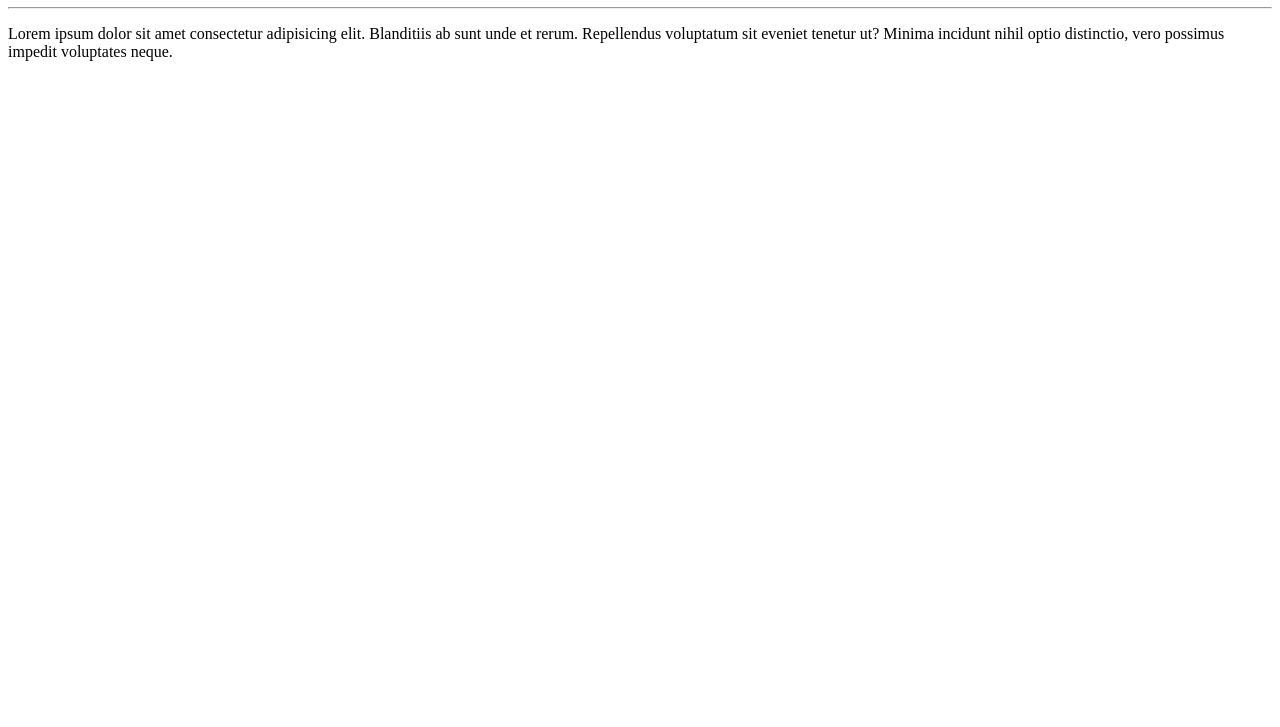
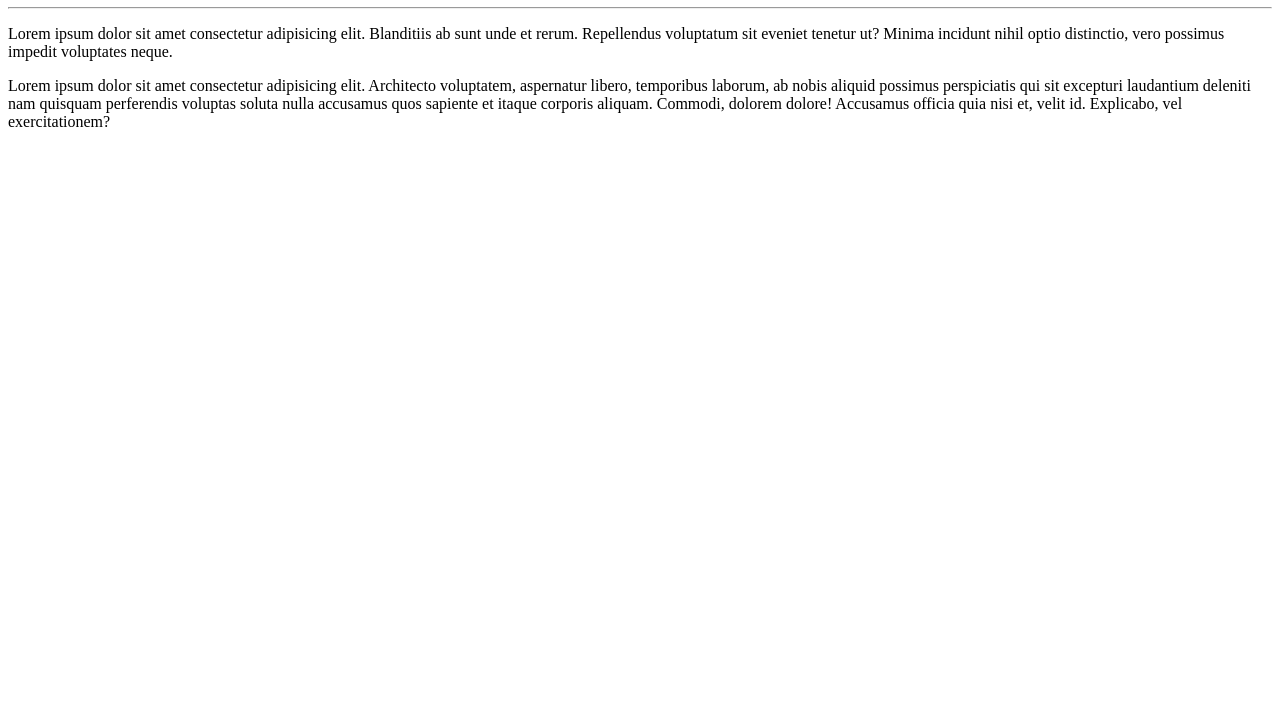
Before and after one commit to chavesrafa/Hello--World-, a plain HTML site: page site-exemplo/index.html in a window 1280 px wide. Shown: the part 73-800 px from the top of the page. Drawn offline with Linux system fonts and the light colour scheme.

Commit message:
adicionei um paragrafo

```diff
--- a/site-exemplo/index.html
+++ b/site-exemplo/index.html
@@ -14,5 +14,13 @@
       sunt unde et rerum. Repellendus voluptatum sit eveniet tenetur ut? Minima
       incidunt nihil optio distinctio, vero possimus impedit voluptates neque.
     </p>
+    <p>
+      Lorem ipsum dolor sit amet consectetur adipisicing elit. Architecto
+      voluptatem, aspernatur libero, temporibus laborum, ab nobis aliquid
+      possimus perspiciatis qui sit excepturi laudantium deleniti nam quisquam
+      perferendis voluptas soluta nulla accusamus quos sapiente et itaque
+      corporis aliquam. Commodi, dolorem dolore! Accusamus officia quia nisi et,
+      velit id. Explicabo, vel exercitationem?
+    </p>
   </body>
 </html>
```
